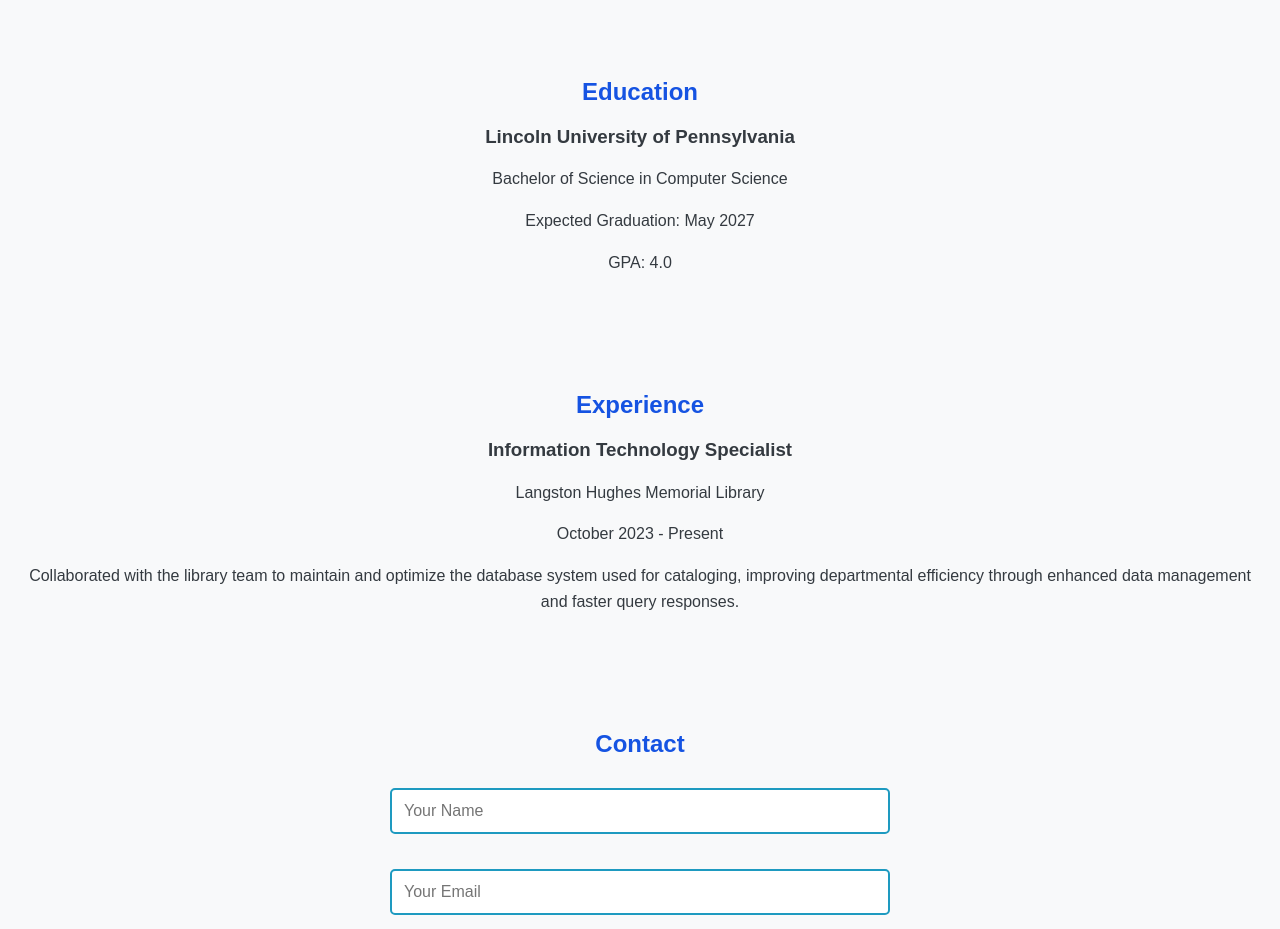
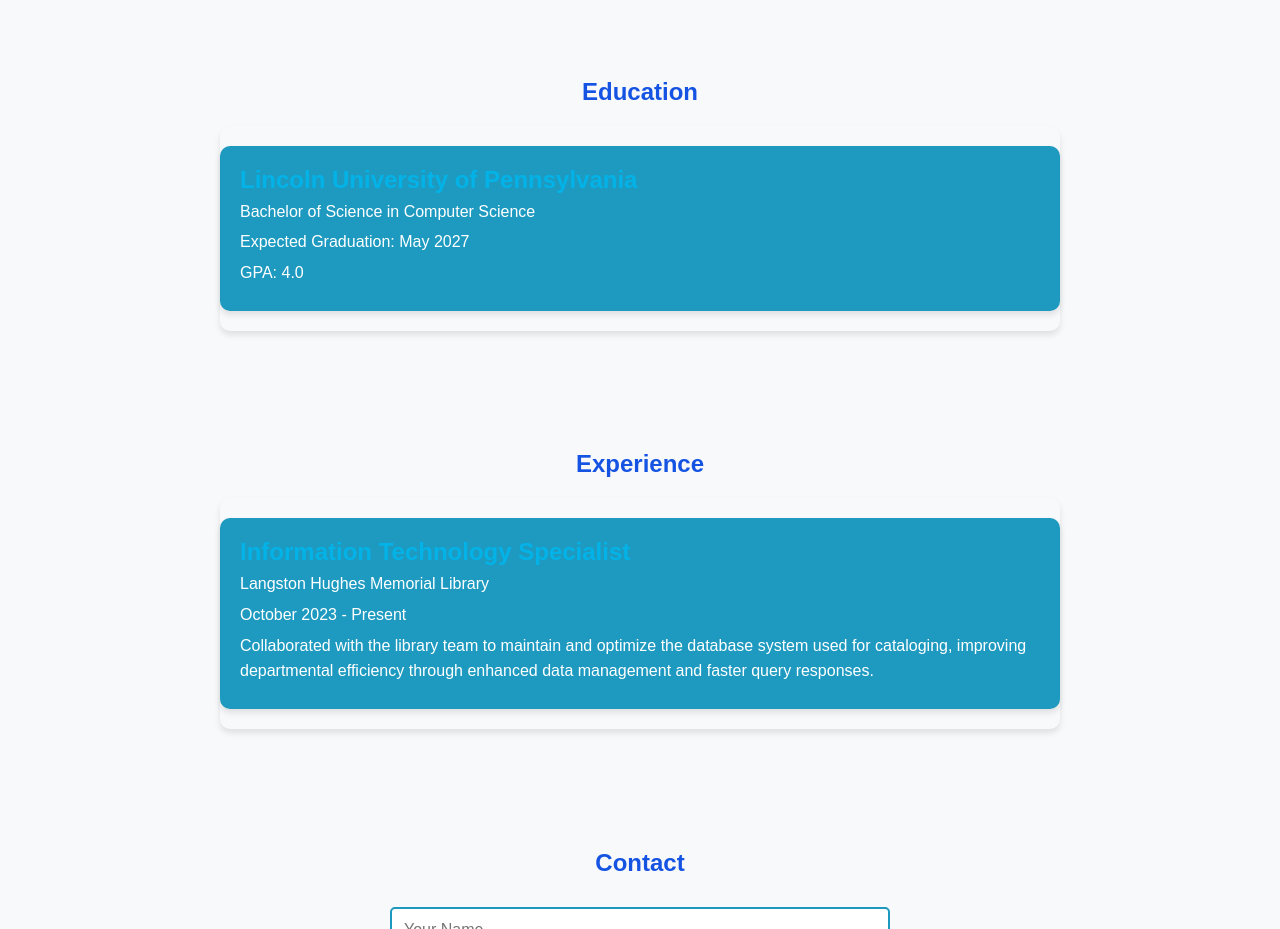
Before and after one commit to adeoluafo/PersonalWebsite, a plain HTML site: page index.html in a window 1280 px wide. Shown: the part 1100-2029 px from the top of the page. Drawn offline with Linux system fonts and the light colour scheme.

Commit message:
Update design.css

```diff
--- a/design.css
+++ b/design.css
@@ -164,3 +164,46 @@
         background: var(--secondary-color);
         transform: scale(1.05);
     }
+
+/* Education Section */
+.education-container, .experience-container {
+    display: flex;
+    flex-direction: column;
+    align-items: center;
+    gap: 20px;
+    padding: 20px;
+    background-color: var(--bg-color);
+    border-radius: 10px;
+    box-shadow: 0 4px 6px rgba(0, 0, 0, 0.1);
+    margin: 20px auto;
+    max-width: 800px;
+}
+
+.education-card, .experience-card {
+    background-color: var(--secondary-color);
+    color: white;
+    padding: 20px;
+    border-radius: 10px;
+    width: 100%;
+    box-shadow: 0 4px 6px rgba(0, 0, 0, 0.1);
+    text-align: left;
+    transition: transform 0.3s ease, box-shadow 0.3s ease;
+}
+
+.education-card:hover, .experience-card:hover {
+    transform: scale(1.05);
+    box-shadow: 0 6px 8px rgba(0, 0, 0, 0.15);
+}
+
+.education-card h3, .experience-card h3 {
+    margin: 0;
+    font-family: 'Montserrat', sans-serif;
+    font-size: 1.5rem;
+    color: var(--accent-color);
+}
+
+.education-card p, .experience-card p {
+    margin: 5px 0;
+    line-height: 1.6;
+    font-size: 1rem;
+}
```
